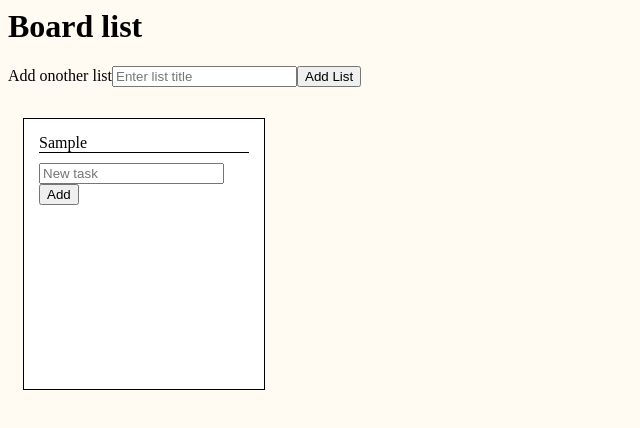
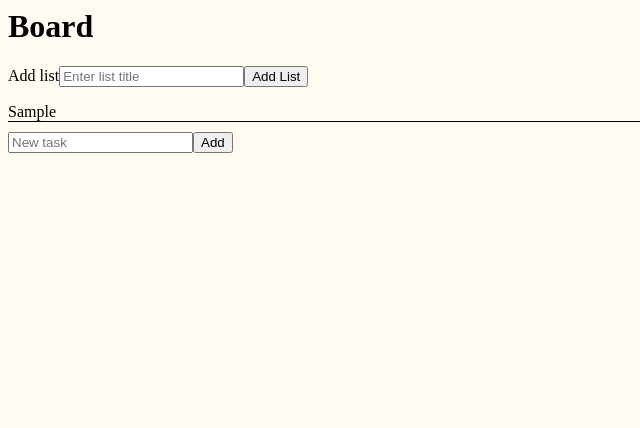
Before and after one commit to serjmax/trello, a React (Create React App) app: page / in a window 1280 px wide. Both pictures are taken after typing "Sample" into the empty fields and a click on the button "Add List". Shown: the top 428 px of the page, without its empty margins (0-640 px from the left). Built offline with nearby package versions, Linux system fonts and the light colour scheme.

Commit message:
add todo's

```diff
--- a/src/App.jsx
+++ b/src/App.jsx
@@ -1,27 +1,25 @@
 import React, { Component } from "react";
 import "./App.css";
 import Form from "./Forms/Form";
-import Boards from "./containers/Boards";
-import BoardService from "./Services/BoardService";
+import Lists from "./containers/Lists";
+import ListService from "./Services/ListService";
 
 class App extends Component {
-
   onAdd = name => {
-    var newBoard = {
+    var newList = {
       name: name,
       id: Date.now()
     };
-    BoardService.addBoard(newBoard);
+    ListService.addList(newList);
+    //TODO: Как работает строка ниже? Почему без неё не работает?
     this.forceUpdate();
   };
 
   render() {
     return (
       <div className="App">
-        <Form
-          onAdd={this.onAdd}
-        />
-        <Boards boards={BoardService.getBoards()} />
+        <Form onAdd={this.onAdd} />
+        <Lists lists={ListService.getLists()} />
       </div>
     );
   }
--- a/src/Forms/Form.jsx
+++ b/src/Forms/Form.jsx
@@ -11,12 +11,14 @@
     return (
       <div className="Form">
         <header>
-          <h1> Board list </h1>
+          <h1> Board</h1>
         </header>
         <form onSubmit={this.onSubmit}>
           <div>
-            <label>Add onother list</label>
+            <label>Add list</label>
+            {/* //TODO: Почему здесь инпут так сделан? Почему не более классический вид с функцией onChange? */}
             <input
+              //TODO: Не понимаю что означает строка ниже:
               ref={nameInput => (this.nameInput = nameInput)}
               placeholder="Enter list title"
               type="text"
--- a/src/Services/BoardService.jsx
+++ b/src/Services/ListService.jsx
@@ -1,9 +1,9 @@
 import Service from "./Service";
 
-class BoardService extends Service {
+class ListService extends Service {
   state = [];
 
-  addBoard({ id, name }) {
+  addList({ id, name }) {
     const newState = {
       name,
       id
@@ -11,9 +11,9 @@
     this.setState([...this.state, newState]);
   }
 
-  getBoards() {
+  getLists() {
     return this.state
   }
 }
 
-export default new BoardService();
+export default new ListService();
--- a/src/components/Board.jsx
+++ /dev/null
@@ -1,15 +0,0 @@
-import React, { PureComponent } from "react";
-import TaskList from "../containers/TaskList";
-
-class Board extends PureComponent {
-  render() {
-    return (
-      <div className="Board">
-        <div className="title">{this.props.board.name}</div>
-        <TaskList />
-      </div>
-    );
-  }
-}
-
-export default Board;
--- /dev/null
+++ b/src/components/List.jsx
@@ -0,0 +1,15 @@
+import React, { PureComponent } from "react";
+import Tasks from "../containers/Tasks";
+
+class List extends PureComponent {
+  render() {
+    return (
+      <div className="List">
+        <div className="title">{this.props.list.name}</div>
+        <Tasks />
+      </div>
+    );
+  }
+}
+
+export default List;
--- a/src/containers/Boards.jsx
+++ /dev/null
@@ -1,16 +0,0 @@
-import React, { Component } from "react";
-import Board from "../components/Board";
-
-class Boards extends Component {
-  render() {
-    return (
-      <div className="Boards">
-        {this.props.boards.map(board => {
-          return <Board board={board} key={board.id} />;
-        })}
-      </div>
-    );
-  }
-}
-
-export default Boards;
--- /dev/null
+++ b/src/containers/Lists.jsx
@@ -0,0 +1,16 @@
+import React, { Component } from "react";
+import List from "../components/List";
+
+class Lists extends Component {
+  render() {
+    return (
+      <div className="Lists">
+        {this.props.lists.map(list => {
+          return <List list={list} key={list.id} />;
+        })}
+      </div>
+    );
+  }
+}
+
+export default Lists;
--- a/src/containers/TaskList.jsx
+++ b/src/containers/Tasks.jsx
@@ -2,11 +2,11 @@
 import Task from "../components/Task";
 import TaskForm from "../Forms/TaskForm";
 
-class TaskList extends Component {
+class Tasks extends Component {
   constructor(props) {
     super(props);
     this.state = {
-      taskList: [],
+      tasks: [],
       taskValue: ""
     };
   }
@@ -23,7 +23,7 @@
       id: Date.now()
     };
     this.setState({
-      taskList: [...this.state.taskList, newTask],
+      tasks: [...this.state.tasks, newTask],
       taskValue: ""
     });
   };
@@ -37,7 +37,7 @@
           taskSubmit={this.taskSubmit}
         />
         <div className="TaskList">
-          {this.state.taskList.map(task => {
+          {this.state.tasks.map(task => {
             return <Task key={task.id} task={task} />;
           })}
         </div>
@@ -46,4 +46,4 @@
   }
 }
 
-export default TaskList;
+export default Tasks;
```
Also changed, not shown: package.json (line endings or trailing spaces), 1 other file (tests, documents, lock files or other folders).
